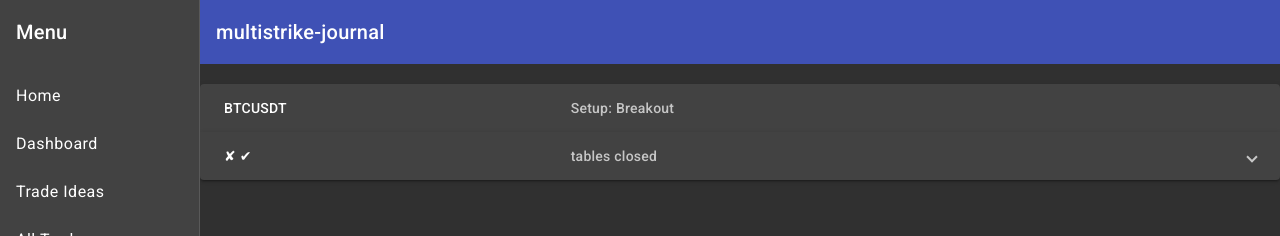
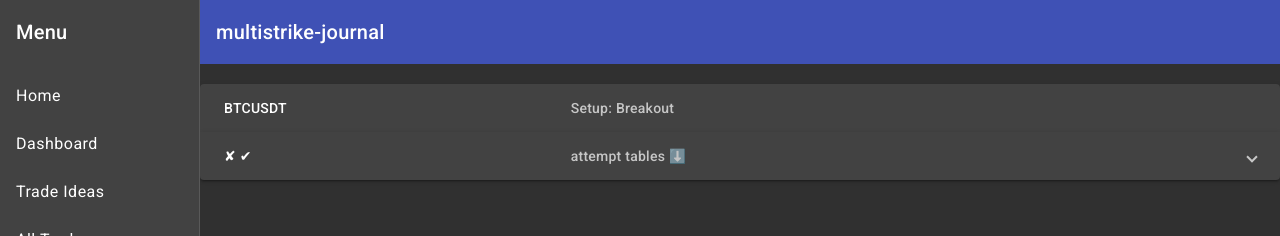
Before and after one commit to cmdellinger/multistrike-trade-journal, an Angular app: page /trade_ideas in a window 1280 px wide. Shown: the top 236 px of the page. Built offline with nearby package versions, Linux system fonts and the light colour scheme.

Commit message:
changed trade idea panel pop-down text

```diff
--- a/src/app/trade-ideas/trade-idea-panel/trade-idea-panel.component.html
+++ b/src/app/trade-ideas/trade-idea-panel/trade-idea-panel.component.html
@@ -18,7 +18,7 @@
           }
         </mat-panel-title>
         <mat-panel-description>
-        tables {{panelOpenState() ? 'open' : 'closed'}}
+          {{panelOpenState() ? 'Attempt Tables' : 'attempt tables ⬇️'}}
         </mat-panel-description>
     </mat-expansion-panel-header>
       @for (tradeAttempt of tradeIdea.attempts; track $index) {
```
